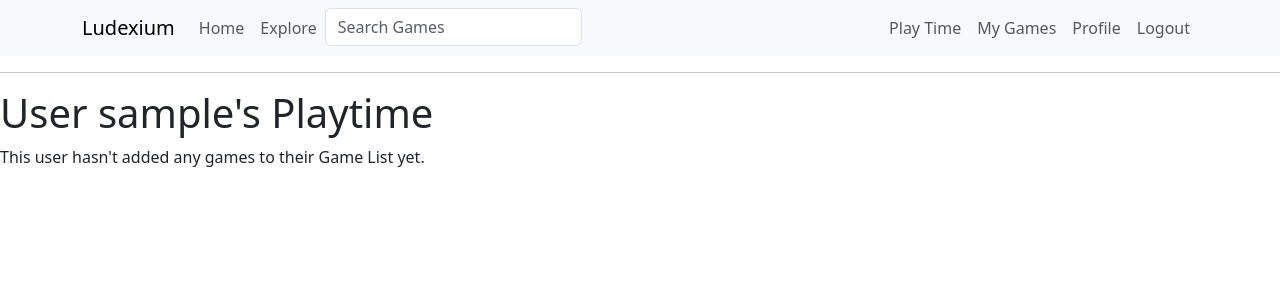
After one commit to yunfei-zheng/ludexium, a Flask app: a page that uses app/templates/base.html in a window 1280 px wide. The commit adds this page. Shown: the top 300 px of the page. Run offline with Flask 3, Linux system fonts and the light colour scheme; the visitor is signed in with stand-in values (Sample User, id 1); data comes from the database, SQL or seed files in the repository; data that the repository does not hold is empty; some libraries are stand-ins or nearby versions.

Commit message:
Looks like basic time tracking is going well

```diff
--- a/app/forms.py
+++ b/app/forms.py
@@ -1,7 +1,7 @@
 from flask import request
 from flask_wtf import FlaskForm
-from wtforms import StringField, PasswordField, BooleanField, SubmitField, TextAreaField, SelectField
-from wtforms.validators import ValidationError, DataRequired, Email, EqualTo, Length
+from wtforms import StringField, PasswordField, BooleanField, SubmitField, TextAreaField, IntegerField
+from wtforms.validators import ValidationError, DataRequired, Email, EqualTo, Length, InputRequired, NumberRange
 import sqlalchemy as sa
 from app import db
 from app.models import User
@@ -75,7 +75,7 @@ class SearchForm(FlaskForm):
             kwargs['meta'] = {'csrf': False}
         super(SearchForm, self).__init__(*args, **kwargs)
 
-# class HoursPlayedForm(FlaskForm):
-#     game = SelectField('Game')
-#     hours = SelectField('Hours', choices=range(1, 24), coerce=int)
-#     submit = SubmitField('Log Hours')
+class HoursPlayedForm(FlaskForm):
+    hours_played = IntegerField('Hours Played',
+        validators=[InputRequired(), NumberRange(min=0, message="Hours must be a non-negative integer.")])
+    submit = SubmitField('Log Hours')
--- a/app/models.py
+++ b/app/models.py
@@ -17,21 +17,19 @@ followers = sa.Table(
 )
 
 class Play(db.Model):
-    __tablename__ = 'played_games'
-
     # Composite primary key
-    player_id: so.Mapped[int] = so.mapped_column(sa.Integer, sa.ForeignKey('user.id'), primary_key=True)
+    user_id: so.Mapped[int] = so.mapped_column(sa.Integer, sa.ForeignKey('user.id'), primary_key=True)
     game_id: so.Mapped[int] = so.mapped_column(sa.Integer, sa.ForeignKey('game.id'), primary_key=True)
 
     # Additional fields
-    #hours_played = so.mapped_column(sa.Float, default=0.0)
+    hours_played: so.Mapped[Optional[int]] = so.mapped_column(sa.Integer, default=0)
 
     # Relationships to User and Game models
     user: so.Mapped['User'] = so.relationship('User', back_populates='played_games')
     game: so.Mapped['Game'] = so.relationship('Game', back_populates='players')
 
     def __repr__(self):
-        return f"<Play(user_id={self.player_id}, game_id={self.game_id}, hours_played={self.hours_played})>"
+        return f"<Play(user_id={self.user_id}, game_id={self.game_id}, hours_played={self.hours_played})>"
 
 class Game(db.Model):
     id: so.Mapped[int] = so.mapped_column(primary_key=True, unique=True)
@@ -128,26 +126,27 @@ class User(UserMixin, db.Model):
     @staticmethod
     def verify_reset_password_token(token):
         try:
-            id = jwt.decode(token, app.config['SECRET_KEY'],
-                            algorithms=['HS256'])['reset_password']
+            id = jwt.decode(token, app.config['SECRET_KEY'], algorithms=['HS256'])['reset_password']
         except:
             return
         return db.session.get(User, id)
 
     def start_playing(self, game):
         if not self.is_playing(game):
-            play = Play(player_id=self.id, game_id=game.id)
+            # Here, we create a new Play object
+            play = Play(user_id=self.id, game_id=game.id)
             self.played_games.add(play)
 
     # needs extra attention ig
     def stop_playing(self, game):
         if self.is_playing(game):
-            play = db.session.scalar(sa.select(Play).where(Play.player_id == self.id, Play.game_id == game.id))
+            play = db.session.scalar(sa.select(Play).where(Play.user_id == self.id, Play.game_id == game.id))
             self.played_games.remove(play)
+            # And here, we delete that Play object from start_playing
             db.session.delete(play)
 
     def is_playing(self, game):
-        query = sa.select(Play).where(Play.player_id == self.id, Play.game_id == game.id)
+        query = sa.select(Play).where(Play.user_id == self.id, Play.game_id == game.id)
         return db.session.scalar(query) is not None
 
     def played_games_count(self):
@@ -155,9 +154,14 @@ class User(UserMixin, db.Model):
             self.played_games.select().subquery())
         return db.session.scalar(query)
 
+    def played_games_play(self):
+        '''Returns Play objects'''
+        query = self.played_games.select()
+        return db.session.scalars(query)
+
     def played_games_list(self):
+        '''Returns actual Game objects, as a list'''
         query = self.played_games.select()
-        #return db.session.scalars(query)
         return [play.game for play in db.session.scalars(query)]
 
 @login.user_loader
--- a/app/routes.py
+++ b/app/routes.py
@@ -6,7 +6,7 @@ from urllib.parse import urlsplit
 import sqlalchemy as sa
 from app import app, db
 from app.forms import LoginForm, RegistrationForm, EditProfileForm, EmptyForm, \
-    PostForm, ResetPasswordRequestForm, ResetPasswordForm, SearchForm
+    PostForm, ResetPasswordRequestForm, ResetPasswordForm, SearchForm, HoursPlayedForm
 from app.models import User, Post, Game, Play
 from app.email import send_password_reset_email
 from app.games import search_games
@@ -249,3 +249,33 @@ def unplay(game_id):
 def my_games(username):
     user = db.first_or_404(sa.select(User).where(User.username == username))
     return render_template('my_games.html', user=user)
+
+@app.route('/playtime/<username>')
+@login_required
+def playtime(username):
+    user = db.first_or_404(sa.select(User).where(User.username == username))
+    form = HoursPlayedForm()
+    return render_template('playtime.html', user=user, form=form)
+
+@app.route('/log_hours/<int:user_id>/<int:game_id>', methods=['GET', 'POST'])
+@login_required
+def log_hours(user_id, game_id):
+    form = HoursPlayedForm()
+    if form.validate_on_submit():
+        # The form already provides an integer for hours_played
+        hours_played = form.hours_played.data
+
+        # Check if a record for this user and game already exists
+        play = Play.query.filter_by(user_id=user_id, game_id=game_id).first()
+
+        if play:
+            # Update existing record
+            play.hours_played = hours_played
+            flash('Your hours have been updated.', 'success')
+        else:
+            # Create a new record
+            play = Play(user_Id=user_id, game_id=game_id, hours_played=hours_played)
+            db.session.add(play)
+            flash('Your hours have been logged.', 'success')
+        db.session.commit()
+    return redirect(url_for('playtime', username=current_user.username))
--- a/app/templates/base.html
+++ b/app/templates/base.html
@@ -50,6 +50,9 @@
                   </li>
                   {% else %}
                   <li class="nav-item">
+                    <a class="nav-link" aria-current="page" href="{{ url_for('playtime', username=current_user.username) }}">Play Time</a>
+                  </li>
+                  <li class="nav-item">
                     <a class="nav-link" aria-current="page" href="{{ url_for('my_games', username=current_user.username) }}">My Games</a>
                   </li>
                   <li class="nav-item">
--- /dev/null
+++ b/app/templates/playtime.html
@@ -0,0 +1,22 @@
+{% extends "base.html" %}
+
+{% block content %}
+<h1>User {{ user.username }}'s Playtime</h1>
+{% if user.played_games_count() == 0 %}
+<p>This user hasn't added any games to their Game List yet.</p>
+{% else %}
+{% for play in user.played_games_play() %}
+    Add hours for {{ play.game.name }} (Current: {{ play.hours_played }})
+    <form method="POST" action="{{ url_for('log_hours', user_id=play.user_id, game_id=play.game_id) }}">
+        {{ form.hidden_tag() }}
+        <div>
+            <label for="hours_played">Hours Played:</label>
+            {{ form.hours_played(class="form-control", type="number", step="1") }}
+        </div>
+        <div>
+            <button type="submit">{{ form.submit.label }}</button>
+        </div>
+    </form>
+{% endfor %}
+{% endif %}
+{% endblock %}
```
Also changed, not shown: TODO.md (+6 -0 lines), migrations/versions/e8e0be67a20a_.py (added, +43 -0 lines), README.md, app.db.
